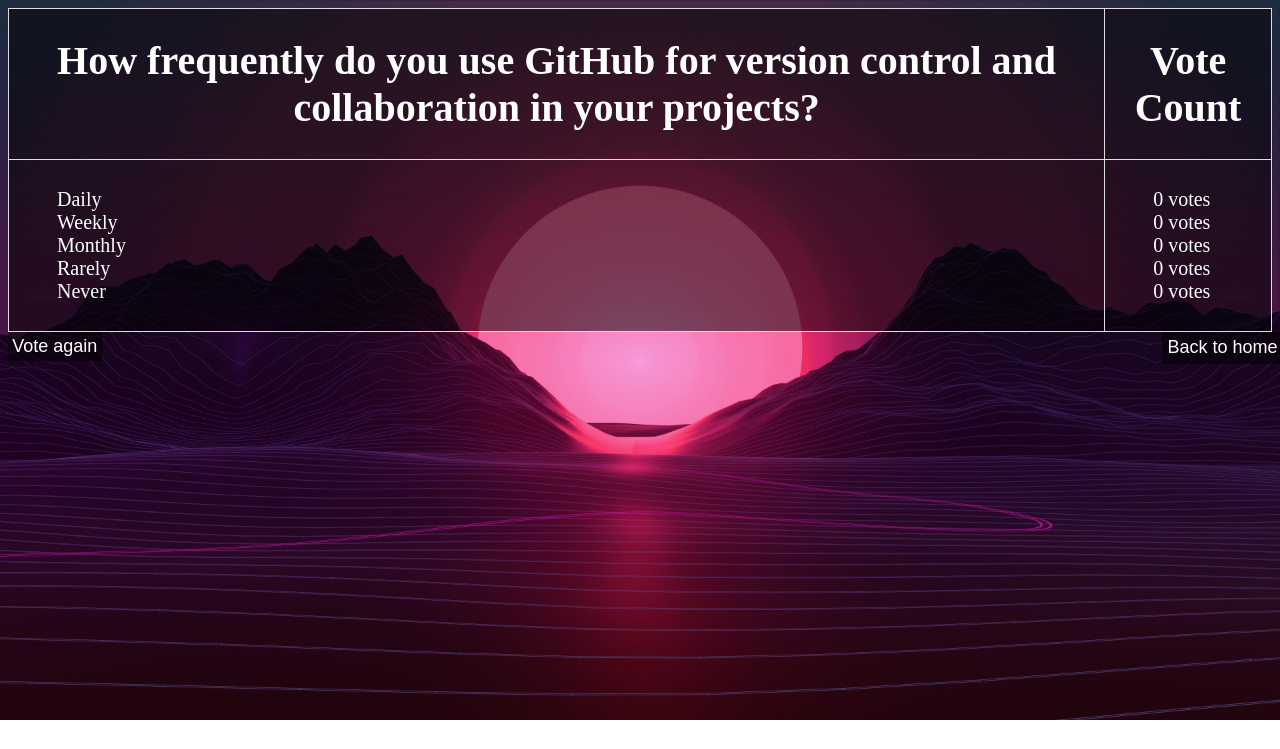
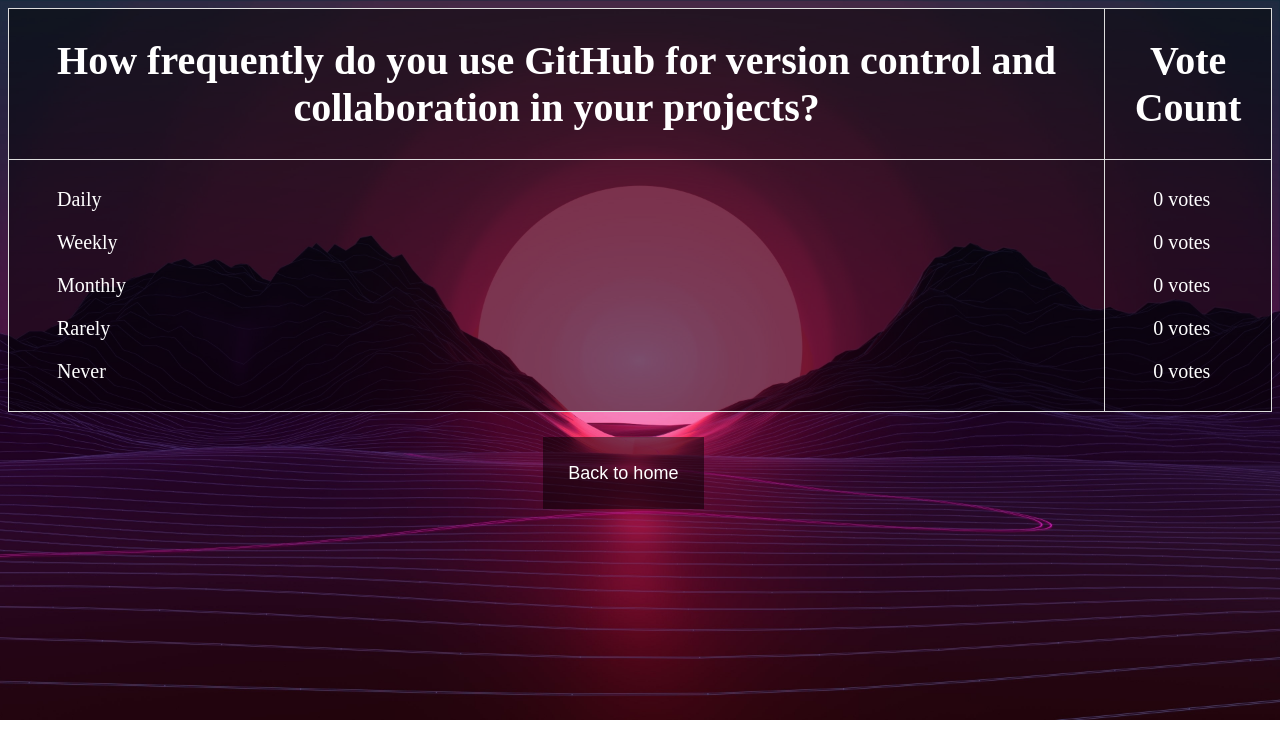
Before and after one commit to GGWPXXXX/ku-polls, a Django app: page /polls/1/results/ in a window 1280 px wide. Shown: the top 749 px of the page. Run offline with Django 4.2, Linux system fonts and the light colour scheme; data comes from the database, SQL or seed files in the repository.

Commit message:
Completed decorate webpages.

```diff
--- a/polls/static/style.css
+++ b/polls/static/style.css
@@ -69,22 +69,44 @@ table ol{
 table, th, td {
     border: 1px solid #ddd;
 }
-#buttonContainer {
-    display: flex;
-    justify-content: space-between;
-}
 
-#voteAgain,
-#home {
-    padding: 5%;
+
+#home_result {
+    padding: 2%;
     font-size: large;
     background-color: rgba(0, 0, 0, 0.5);
     color: #fff;
     border: none;
     text-align: center;
+    position: absolute;
+    right: 0;
+    margin-top: 2%;
+    margin-right: 45%;
 }
 
-#voteAgain:hover,
-#home:hover {
+#home_result:hover,#resultBTN:hover,
+#home_detail:hover {
     background-color: rgba(255, 0, 0, 0.5);
 }
+#resultBTN {
+    padding: 2%;
+    font-size: large;
+    background-color: rgba(0, 0, 0, 0.5);
+    color: #fff;
+    border: none;
+    text-align: center;
+    position: absolute;
+    right: 0;
+}
+form label {
+    font-size: 20px;
+}
+#home_detail{
+    padding: 2%;
+    font-size: large;
+    background-color: rgba(0, 0, 0, 0.5);
+    color: #fff;
+    border: none;
+    text-align: center;
+    margin-right: 50%;
+}
--- a/polls/templates/results.html
+++ b/polls/templates/results.html
@@ -21,29 +21,23 @@
             <td>
                 <ul>
                     {% for choice in question.choice_set.all %}
-                        <li>{{ choice.choice_text }}</li>
+                        <li><p>{{ choice.choice_text }}</p></li>
                     {% endfor %}
                 </ul>
             </td>
             <td>
                 <ul>
                     {% for choice in question.choice_set.all %}
-                        <li>{{ choice.votes }} vote{{ choice.votes|pluralize }}</li>
+                        <li><p>{{ choice.votes }} vote{{ choice.votes|pluralize }}</p></li>
                     {% endfor %}
                 </ul>
             </td>
         </tr>
     </table>
-    <div id="buttonContainer">
-        <form action="{% url 'polls:detail' question.id %}" method="get">
-            <input type="submit" id="voteAgain" value="Vote again">
-        </form>
 
-        <form action="{% url 'polls:index' %}" method="get">
-            <input type="submit" id="home" value="Back to home">
-        </form>
-    </div>
-
+    <form action="{% url 'polls:index' %}" method="get">
+        <input type="submit" id="home_result" value="Back to home">
+    </form>
 
 
 </body>
```
Also changed, not shown: polls/templates/detail.html (+7 -0 lines), polls/templates/index.html (+21 -5 lines).
